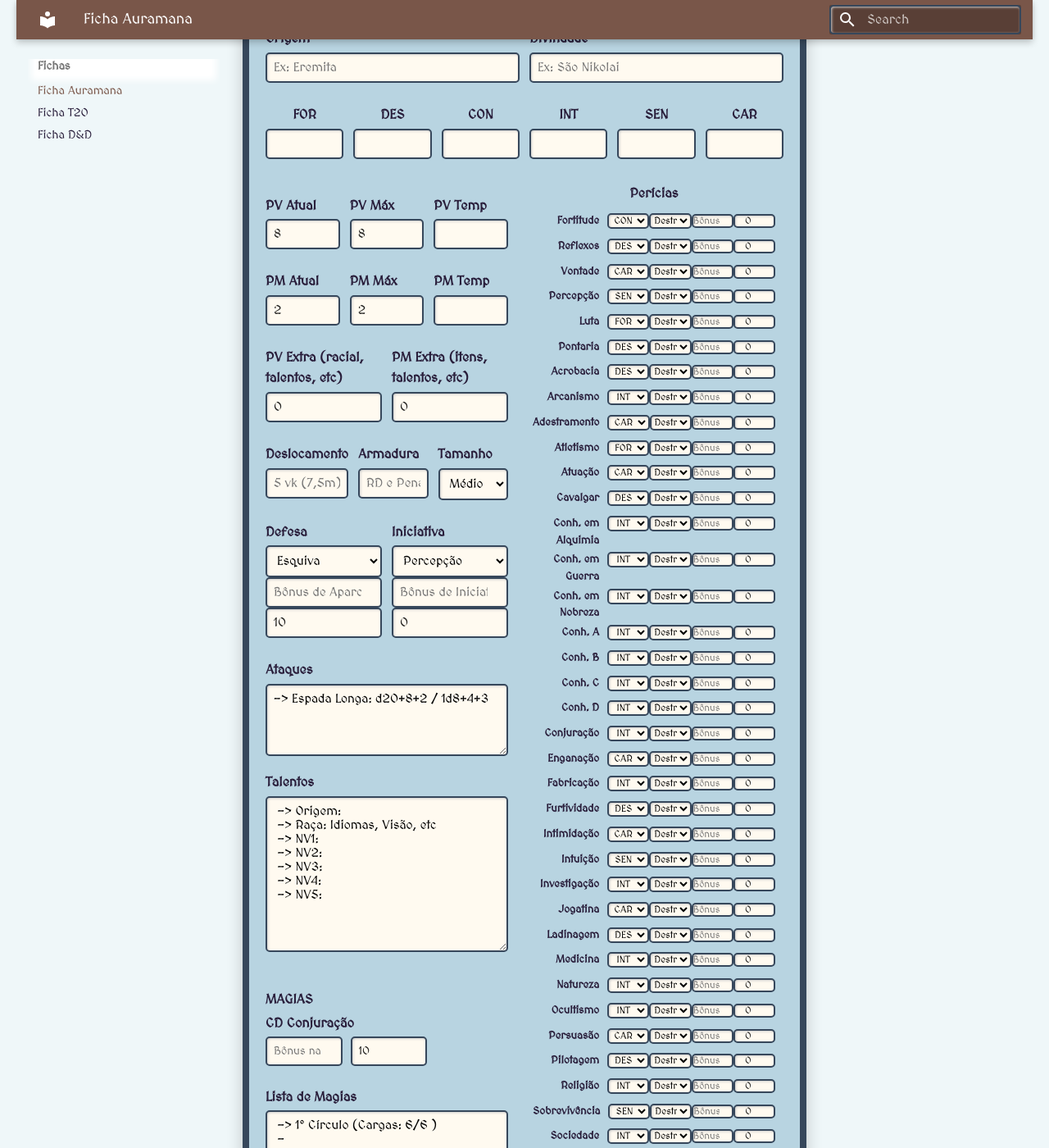
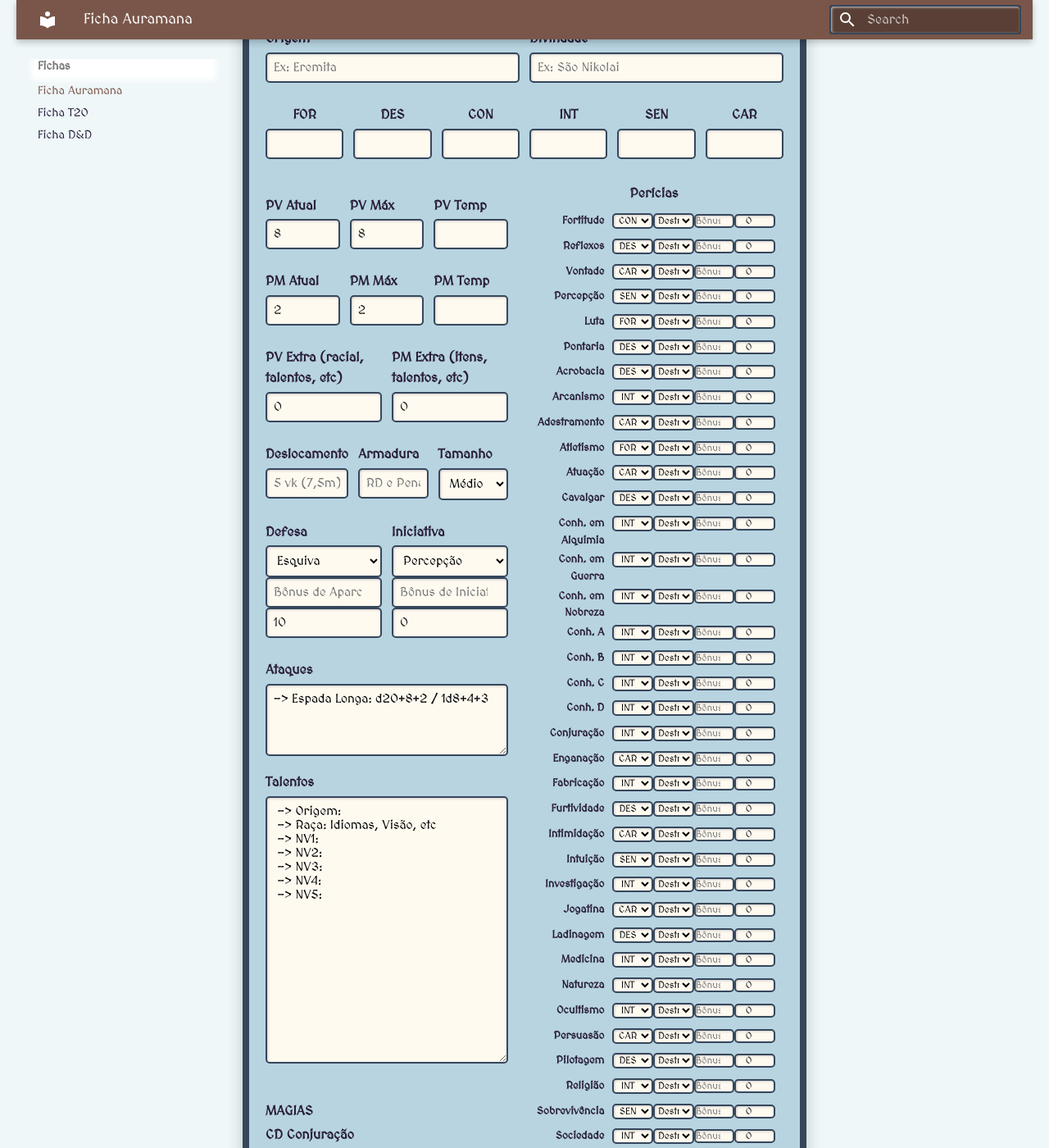
Before and after one commit to ozyssj/auramana-rpg, an MkDocs documentation site: the page built from docs/fichas/ficha.md, in a window 1280 px wide and 1400 px high, scrolled down 511 px. Shown: the whole window at 82% size. Built offline with MkDocs 1.6.1 and Material for MkDocs 9.7.7, drawn with Linux system fonts in a browser that asks for light colours.

Commit message:
teste margens

```diff
--- a/docs/fichas/ficha.md
+++ b/docs/fichas/ficha.md
@@ -154,7 +154,7 @@
         }
 
         .campo-pericia2 {
-            width: 20%;
+            width: 18%;
             text-align: center;
             padding-left: 0px;
             margin-top: 0px;
@@ -446,7 +446,7 @@
 
                 <div class="campo">
                     <label for="talentos">Talentos</label>
-                    <textarea id="talentos" rows="10">
+                    <textarea id="talentos" rows="18">
  -> Origem:
  -> Raça: Idiomas, Visão, etc
  -> NV1:
@@ -473,9 +473,7 @@
                         </div>
                     </div>
 
-                    <br />
-                    <label>Lista de Magias</label>
-                    <textarea id="magias" rows="20">
+                    <textarea id="magias" rows="18">
  -> 1° Círculo (Cargas: 6/6 )
  -
  -
@@ -752,7 +750,7 @@
 
                 <div class="campo">
                     <label for="inventario">Inventário e Anotações</label>
-                    <textarea id="inventario" rows="24">
+                    <textarea id="inventario" rows="20">
  -> Sigreis: 30§
  ->
  ->
```
